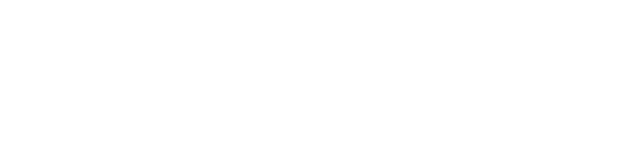
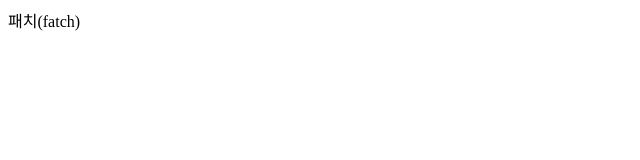
Before and after one commit to durudurujuju/test-repo, a plain HTML site: page index.html in a window 1280 px wide. Shown: the whole page, without its empty margins (0-640 px from the left). Drawn offline with Linux system fonts and the light colour scheme.

Commit message:
Update index.html
body 안에 패치(fatch) 추가

```diff
--- a/index.html
+++ b/index.html
@@ -1,5 +1,6 @@
 <html>
 <head></head>
 <body>
+패치(fatch)
 </body>
 </html>
```
